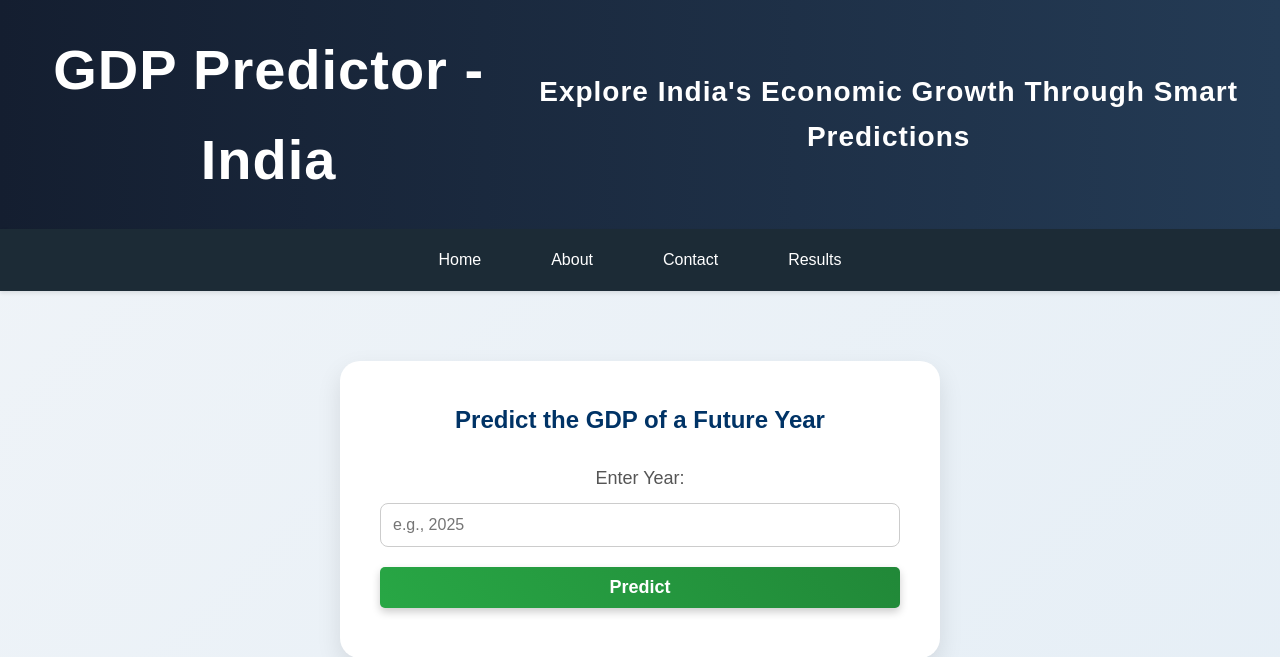
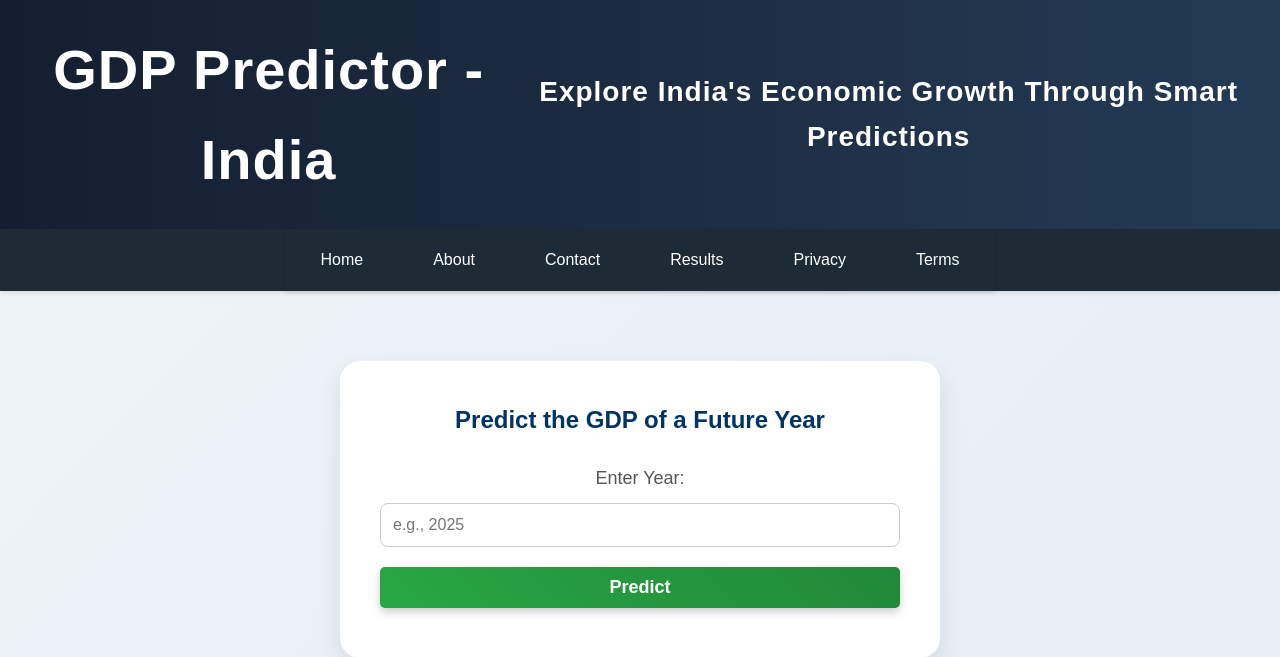
Before and after one commit to HARINARAYAN-2027/gdp-X, a Flask app: page / in a window 1280 px wide. Shown: the top 657 px of the page. Run offline with Flask 2, Linux system fonts and the light colour scheme.

Commit message:
Update home.html

```diff
--- a/templates/home.html
+++ b/templates/home.html
@@ -193,10 +193,14 @@
     </header>
     <nav>
         <ul>
+           <ul>
             <li><a href="/">Home</a></li>
             <li><a href="/about">About</a></li>
             <li><a href="/contact">Contact</a></li>
             <li><a href="/results">Results</a></li>
+            <li><a href="/privacy">Privacy</a></li>
+            <li><a href="/terms">Terms</a></li>
+        </ul>
         </ul>
     </nav>
     <main>
```
